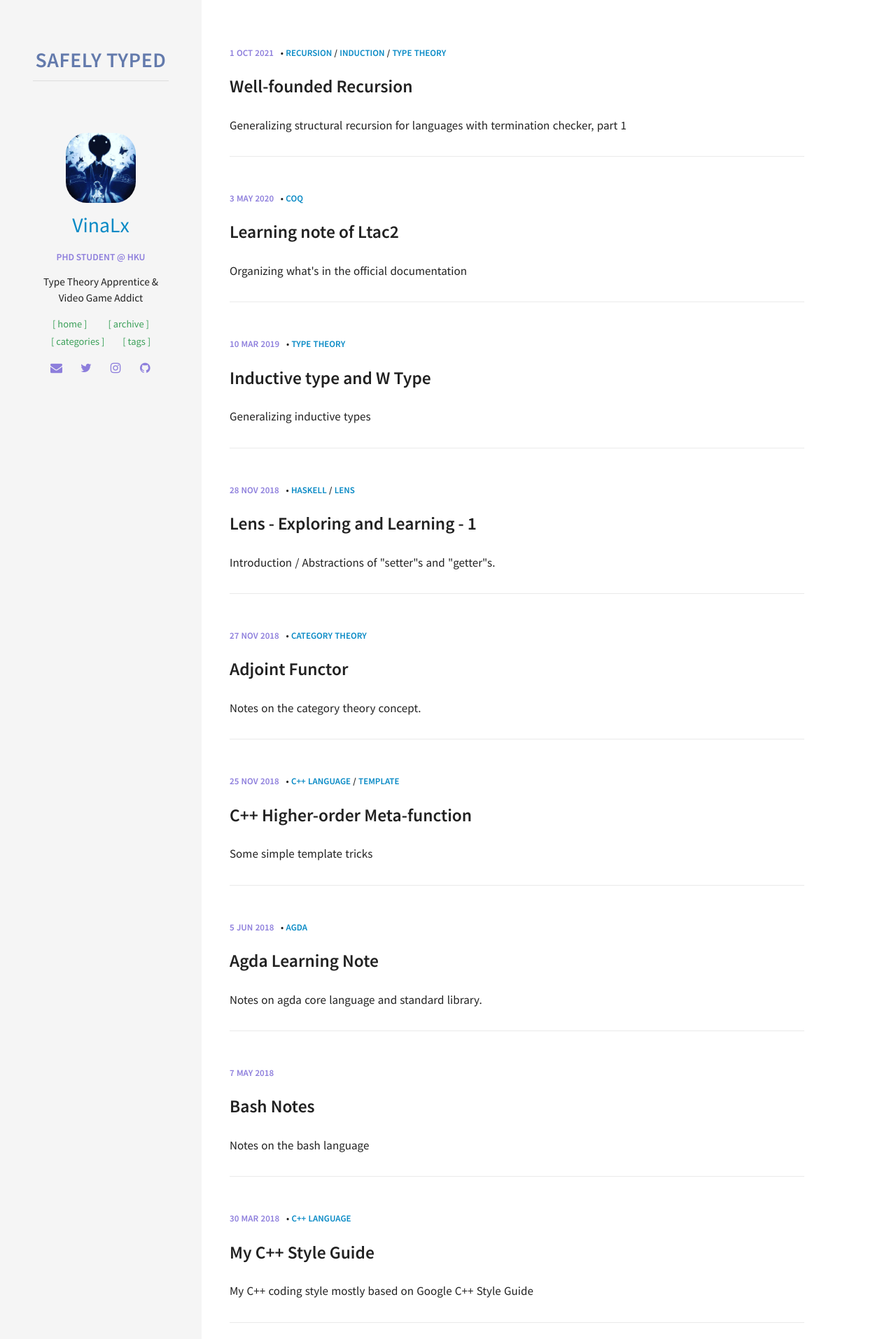
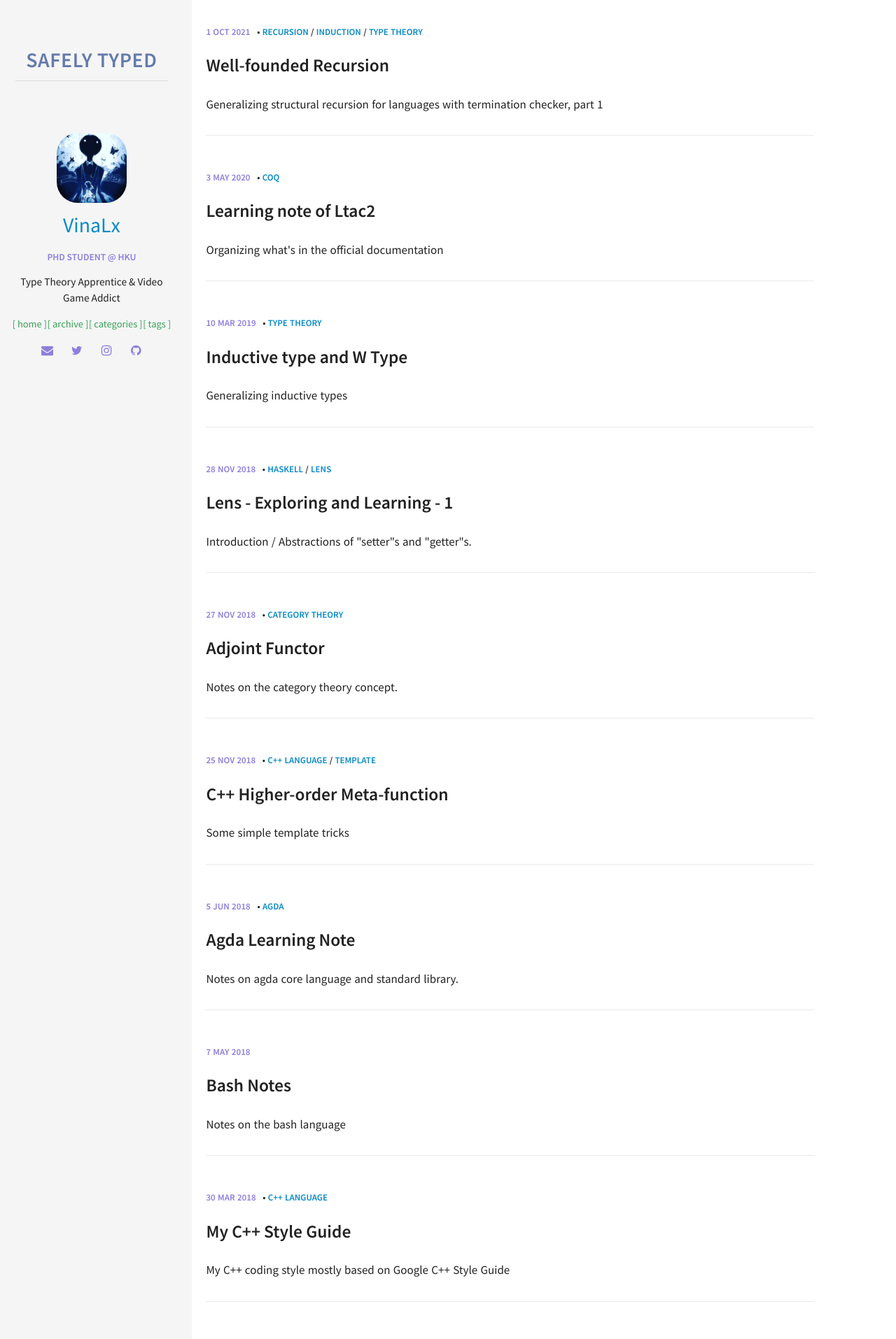
Before and after one commit to VinaLx/VinaLx.github.io, a Jekyll site: the page built from index.html, in a window 1280 px wide. Shown: the top 1914 px of the page at 70% size. Built offline with Jekyll 4.4.1, drawn with Linux system fonts in a browser that asks for light colours; some web fonts are replaced.

Commit message:
css overhaul

```diff
--- a/_config.yml
+++ b/_config.yml
@@ -37,6 +37,8 @@ kramdown:
   toc_levels: 1..6
   enable_coderay: false
 
+sass:
+  sass_dir: _sass
 #
 ###################################
 # Site Owner configuration
--- a/_includes/head.html
+++ b/_includes/head.html
@@ -23,19 +23,19 @@
   <meta name="twitter:card" content="summary">
   <meta name="twitter:title" content="{{ title }}">
   <meta name="twitter:description" content="{{ description }}">
-  <meta name="twitter:image" content="{{ site.url }}/img/leonids-logo.png">
+  <meta name="twitter:image" content="{{ site.baseurl }}/img/leonids-logo.png">
 
   <!-- Open Graph Tags -->
   <meta property="og:type" content="blog">
-  <meta property="og:url" content="{{ site.url }}">
+  <meta property="og:url" content="{{ site.baseurl }}">
   <meta property="og:title" content="{{ title }}">
   <meta property="og:description" content="{{ description }}">
   <meta property="og:image" content="{{ site.url }}/img/leonids-logo.png">
   <title>{{ title }}</title>
 
   <!-- CSS files -->
-  <link rel="stylesheet" href="{{ site.url }}/css/font-awesome.min.css">
-  <link rel="stylesheet" href="{{ site.url }}/css/main.css">
+  <link rel="stylesheet" href="{{ site.baseurl }}/css/font-awesome.min.css">
+  <link rel="stylesheet" href="{{ site.baseurl }}/css/main.css">
 
   <link rel="canonical" href="{{ page.url | replace:'index.html','' | prepend: site.url }}">
   <link rel="alternate" type="application/rss+xml" title="{{ site.title }}" href="{{ " /feed.xml " | prepend: site.url }}" />
@@ -44,5 +44,5 @@
   <!-- 16x16 -->
   <!-- <link rel="shortcut icon" href="{{ site.url }}/favicon.ico"> -->
   <!-- 32x32 -->
-  <link rel="shortcut icon" href="{{ site.url }}/favicon.png">
+  <link rel="shortcut icon" href="{{ site.baseurl }}/favicon.png">
 </head>
--- a/_layouts/default.html
+++ b/_layouts/default.html
@@ -4,14 +4,17 @@
 {% include head.html %}
 
 <body>
-  <div class="row">
+  <div class="page-wrapper">
     <!-- less than 1/4 and greater than 1/5 -->
-    <div class="col s40 m9">
+    <!-- <div class="col s40 m9"> -->
+    <div class="cover-wrapper">
       <div class="table cover">
         {% include sidebar.html %}
       </div>
     </div>
-    <div class="col s40 m31">
+    <!-- </div> -->
+    <!-- <div class="col s40 m31"> -->
+    <div class="post-wrapper">
       <div class="post-listing">
         {{ content }}
         {% include footer.html %}
--- a/_sass/pages/_layout.scss
+++ b/_sass/pages/_layout.scss
@@ -1,12 +1,39 @@
 /* LAYOUT CSS */
+
+.page-wrapper {
+  margin-left: (-1 * $gutter-width / 2);
+  margin-right: (-1 * $gutter-width / 2);
+  display: flex;
+  flex-direction: row;
+  @media only screen and (max-width: $medium-screen) {
+    flex-direction: column;
+  }
+}
+
+.cover-wrapper {
+  width: 22%;
+  display: inline-block;
+  // min-height: 400px;
+  overflow: auto;
+  @media only screen and (max-width: $medium-screen) {
+    width: 100%;
+    min-height: 460px;
+  }
+  @include media-query($larger-screen) {
+    width: $larger-screen * 0.22;
+  }
+  background-color: $background-color;
+}
+
 .cover {
-  background-color: $background-color;
   position: fixed;
   text-align: center;
   width: 100%;
-  min-height: 400px;
-  padding: 30px 15px 20px;
+  height: 100vh;
+  // min-height: 400px;
+  padding: 30px 15px;
   z-index: 1;
+  position: initial;
 
   display: flex;
   flex-direction: column;
@@ -14,14 +41,9 @@
   align-content: center;
   justify-content: flex-start;
 
-  @include media-query($small-screen) {
-    background-position: center;
-    padding: 30px;
-  }
-  @include media-query($medium-screen) {
-    height: 100vh;
-    position: initial;
-    width: 100%;
+  @media only screen and (max-width: $medium-screen) {
+    padding: 20px 15px;
+    height: 100%;
   }
 }
 
@@ -39,13 +61,7 @@
 }
 
 .web-title {
-  display: none;
-  @include media-query($small-screen) {
-    display: block;
-  }
-  @include media-query($medium-screen) {
-    display: block;
-  }
+  display: block;
   font-size: 2em;
   font-weight: bold;
   width: 100%;
@@ -66,8 +82,14 @@
 
 .cover-card {
   margin-top: 2em;
+  @media only screen and (max-width: $medium-screen) {
+    @media only screen and (min-width: $small-screen) {
+      margin-top: 0.8em;
+    }
+    margin-top: 2em;
+  }
   color: $text-color;
-  padding: 0 30px;
+  padding: 0 15px;
   .avatar {
     border-radius: 30%;
     width: 100px;
--- a/_sass/pages/_post.scss
+++ b/_sass/pages/_post.scss
@@ -1,21 +1,34 @@
 // Post listing
+.post-wrapper {
+  width: 78%;
+  display: inline-block;
+  @media only screen and (max-width: $medium-screen) {
+    width: 100%;
+  }
+  @include media-query($larger-screen) {
+    width: calc(100% - 352px);
+  }
+}
 .post-listing {
   background-color: $white;
-  position: absolute;
-  top: 450px;
+  // position: absolute;
+  // top: 450px;
   z-index: 233;
-  width: 100%;
+  --scroll-bar-width: 12px;
+  scrollbar-width: var(--scroll-bar-width);
+  width: calc(100% - var(--scroll-bar-width) - 1px);
   padding: 20px 20px 0;
   -webkit-transform: translate3d(0,0,1px);
   transform: translate3d(0,0,1px);
-  @include media-query($small-screen) {
+  height: 100vh;
+  overflow-y: scroll;
+  top: 0;
+  // position: initial;
+
+  @media only screen and (max-width: $medium-screen) {
+    scrollbar-width: 0;
     padding: 50px 40px 0;
-  }
-  @include media-query($medium-screen) {
-    height: 100vh;
-    overflow-y: scroll;
-    position: initial;
-    top: 0;
+    width: 100%;
   }
 }
 
--- a/css/main.scss
+++ b/css/main.scss
@@ -1,5 +1,4 @@
 ---
-# Only the main Sass file needs front matter (the dashes are enough)
 ---
 @charset "UTF-8";
 
```
